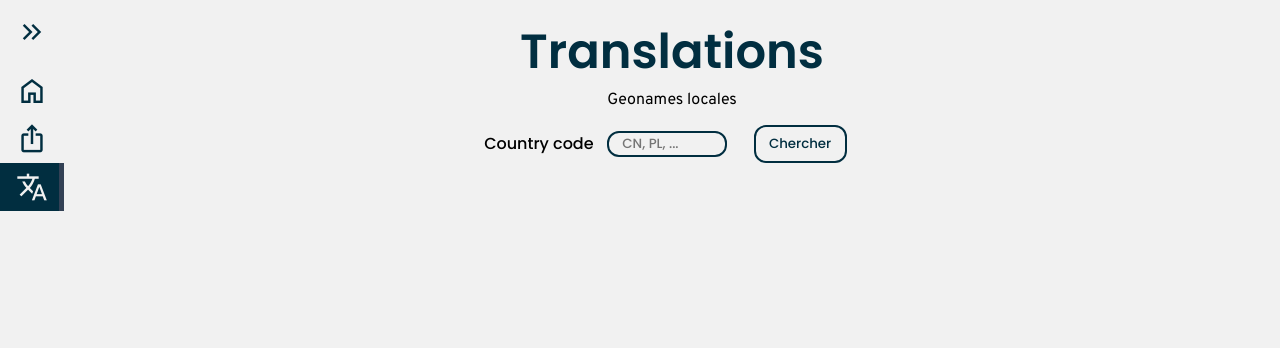
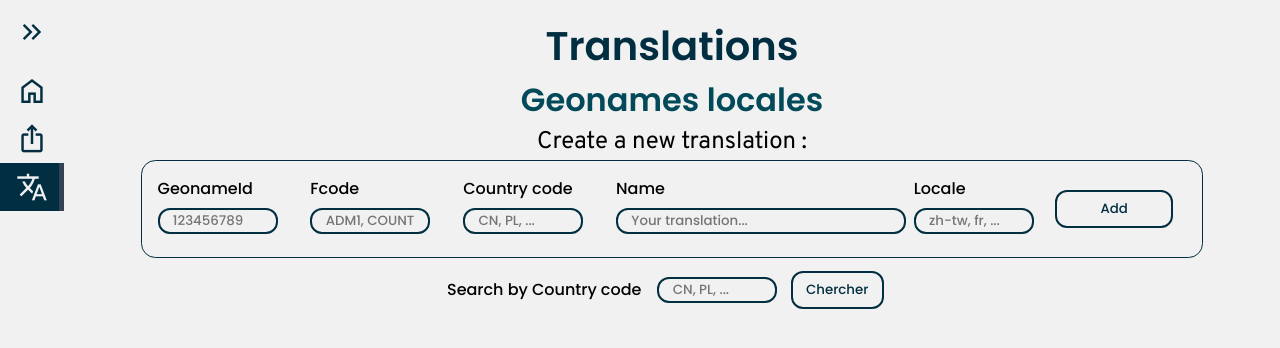
Before and after one commit to uglykidmat/geonames-vue, a Vue app: page /translations in a window 1280 px wide. Shown: the top 348 px of the page. Built offline with nearby package versions, Linux system fonts and the light colour scheme.

Commit message:
feat(translations): POST translation form

```diff
--- a/src/App.vue
+++ b/src/App.vue
@@ -93,12 +93,12 @@ button {
 
 h2 {
   color: var(--dark);
-  font-size: 3rem;
+  font-size: 2.5rem;
 }
 
 h3 {
   color: var(--grey);
-  font-size: 1.5rem;
+  font-size: 2rem;
 }
 
 a {
@@ -113,6 +113,7 @@ a:hover {
 
 p {
   font-family: 'Overpass', sans-serif;
+  font-size: 1.5em;
 }
 
 ul {
--- a/src/components/Translation.vue
+++ b/src/components/Translation.vue
@@ -40,15 +40,13 @@ function switchoff() {
 <template>
     <ul class="responserow">
         <li>{{ GeonameId }}</li>
-        <!-- <li>{{ Fcode }}</li> -->
+        <li>{{ Fcode }}</li>
         <li>{{ CountryCode }}</li>
-        <li>{{ Locale }}</li>
-
         <li v-if="!isEditActive && !translationDone">{{ OriginalName }}</li>
         <li v-if="translationDone">{{ newTranslation }}</li>
         <input v-if="isEditActive" v-model="newTranslation"
             @keydown.enter="$emit('updatename', newTranslation, Index); switchoff()" type="text" class="editblock" />
-
+        <li>{{ Locale }}</li>
         <div class="formbuttons">
             <button v-if="!isEditActive" :id="`Button` + Index" class="editbutton"
                 @click="$emit('translationDone'); editTranslation(OriginalName)">Edit</button>
@@ -60,15 +58,6 @@ function switchoff() {
 </template>
 
 <style scoped lang="scss">
-.responserow {
-    /* margin: 0; */
-    display: grid;
-    grid-template-rows: 1fr;
-    grid-template-columns: 1fr 1fr 2fr 1fr 1fr;
-    column-gap: 1em;
-    text-align: left;
-    align-items: center;
-
 input {
     line-height: 1.5;
     font-weight: 400;
@@ -77,13 +66,12 @@ function switchoff() {
     border: none;
     border-bottom: 1px solid var(--dark);
 }
-}
 
 .formbuttons {
     display: flex;
     flex-flow: row nowrap;
     align-items: center;
     justify-items: center;
-    gap: 1em;
+    gap: 0.5em;
 }
 </style>
--- a/src/views/TranslationsView.vue
+++ b/src/views/TranslationsView.vue
@@ -16,7 +16,7 @@ const activeEdit = ref(false);
 const translationIsDone = ref(false);
 const patchResponse = ref('');
 const patchOk = ref('false');
-
+let parsedPatchResponse = null;
 
 async function searchTranslationByCountryCode() {
     try {
@@ -65,6 +65,10 @@ async function saveEditedTranslations(patchContent) {
             }
         );
         patchResponse.value = await response.json();
+        // __________________________________________
+        parsedPatchResponse = JSON.parse(JSON.stringify(patchResponse.value));
+        // for (let item of parsedPatchResponse) { console.log(item); }
+        // __________________________________________
         patchOk.value = true;
         translationIsDone.value = false;
     } catch (error) {
@@ -81,25 +85,106 @@ function translationDone() {
 //NO TOUCHY\\
 function updateName(name, index) {
     parsedContent[index].name = name;
-
 }
 
 async function parsetoarray(parsedContent) {
     let patchContent = JSON.stringify(parsedContent);
-    console.log("patchContent : ", patchContent);
-    console.log("patchContent type : ", typeof patchContent);
     await saveEditedTranslations(patchContent);
-
 }
 //NO TOUCHY\\
+
+const newTranslationForm = ref({
+    geonameId: '',
+    Fcode: '',
+    countryCode: '',
+    Name: '',
+    Locale: '',
+});
+
+async function postNewTranslation(geonameId, Fcode, countryCode, Name, Locale) {
+    let newTranslation = new Object();
+    newTranslation.geonameId = geonameId;
+    newTranslation.fcode = Fcode.toUpperCase();
+    newTranslation.countryCode = countryCode.toUpperCase();
+    newTranslation.name = Name;
+    newTranslation.locale = Locale.toLowerCase();
+
+    let jsonPostContent = "[" + JSON.stringify(newTranslation) + "]";
+    // __________________________________________
+    try {
+        errorHappened.value = false;
+        loader.value = true;
+        const response = await fetch(
+            // apiURL + '/country/list/' + locale.value,
+            'https://127.0.0.1:8000/translation',
+            {
+                method: "POST",
+                headers: {
+                    'Authorization': `Basic ${apiToken}`,
+                    'Content-Type': 'application/json',
+                },
+                body: jsonPostContent
+            }
+        );
+        patchResponse.value = await response.json();
+        // __________________________________________
+        translationIsDone.value = false;
+    } catch (error) {
+        patchResponse.value = error;
+        errorHappened.value = true;
+        loader.value = false;
+    }
+    loader.value = false;
+}
 </script>
 
 <template>
     <div class="translations">
         <h2>Translations</h2>
-        <p>Geonames locales</p>
+        <h3>Geonames locales</h3>
+        <div>
+            <p>Create a new translation : </p>
+            <form v-on:submit.prevent="postNewTranslation(
+                newTranslationForm.geonameId,
+                newTranslationForm.Fcode,
+                newTranslationForm.countryCode,
+                newTranslationForm.Name,
+                newTranslationForm.Locale
+            )" class="translation-form-new">
+                <div>
+                    <label for="postgeonameid" class="form-input-label">GeonameId</label>
+                    <input type="text" class="form-input" name="postgeonameid" id="postgeonameid" placeholder="123456789"
+                        v-model="newTranslationForm.geonameId">
+                </div>
+                <div>
+                    <label for="postfcode" class="form-input-label">Fcode</label>
+                    <input type="text" class="form-input" name="postfcode" id="postfcode" placeholder='ADM1, COUNTRY,...'
+                        v-model="newTranslationForm.Fcode">
+                </div>
+                <div>
+                    <label for="postcountrycode" class="form-input-label">Country code</label>
+                    <input type="text" maxlength="2" class="form-input" name="postcountrycode" id="postcountrycode"
+                        placeholder='CN, PL, ...' v-model="newTranslationForm.countryCode">
+                </div>
+                <div>
+                    <label for="postname" class="form-input-label">Name</label>
+                    <input type="text" class="form-input form-input-name" name="postname" id="postname"
+                        placeholder="Your translation..." v-model="newTranslationForm.Name">
+                </div>
+                <div>
+                    <label for="postlocale" class="form-input-label">Locale</label>
+                    <input type="text" class="form-input" name="postlocale" id="postlocale" placeholder="zh-tw, fr, ..."
+                        v-model="newTranslationForm.Locale">
+                </div>
+                <div class="formbuttons">
+                    <button>Add</button>
+                    <!-- <button>Cancel</button> -->
+                </div>
+            </form>
+        </div>
+
         <div class="translation-form">
-            <label for="countrycodefield" class="form-input-label">Country code</label>
+            <label for="countrycodefield" class="form-input-label  form-search-label">Search by Country code </label>
             <input v-model="searchbycountrycode" type="text" maxlength="2" class="form-input" name="countrycodefield"
                 id="countrycodefield" @keydown.enter="searchTranslationByCountryCode" placeholder='CN, PL, ...'>
             <button @click="searchTranslationByCountryCode">Chercher</button>
@@ -111,20 +196,19 @@ async function parsetoarray(parsedContent) {
         </div>
 
         <div v-if="errorHappened" class="patchresponse">{{ patchResponse }}</div>
-        <div v-if="patchOk" class="patchresponse">{{ patchResponse }}</div>
+        <div v-if="patchOk" id="patchsuccess" class="patchresponse patchsuccess">{{ patchResponse }}</div>
         <div class="responsecontent" v-if="refParsedContent && !errorHappened && !emptyResponse">
             <!-- <button @click="logMe">LOGME</button> -->
             <div id="responserowtitle" class="responserow">
                 <div>GeonameId</div>
+                <div>Fcode</div>
                 <div>CountryCode</div>
                 <div>Name</div>
-                <!-- <li>Fcode</li> -->
                 <div>Locale</div>
                 <div v-if="translationIsDone" class="validatebuttons">
                     <button class="save" @click="parsetoarray(parsedContent)">Save</button>
                     <button class="save" @click="searchTranslationByCountryCode">Cancel</button>
                 </div>
-
             </div>
             <Translation v-for="(translation, index) in refParsedContent" :key="index" :GeonameId="translation.geonameId"
                 :CountryCode="translation.countryCode" :OriginalName="translation.name" :Fcode="translation.fcode"
@@ -136,15 +220,22 @@ async function parsetoarray(parsedContent) {
 
 <style scoped lang="scss">
 .translations {
-    // max-width: 66vw;
-    // width: auto;
     display: flex;
     flex-flow: column nowrap;
     align-items: center;
 
+    .patchresponse {
+        margin: 1em;
+        color: var(--primary);
+    }
+
     .responsecontent {
         width: 100%;
         font-size: 0.8em;
+
+        #responserowtitle {
+            padding: 1em;
+        }
 
         .responserow .validatebuttons {
             display: flex;
@@ -155,25 +246,33 @@ async function parsetoarray(parsedContent) {
             margin: 0;
             padding: 0.5em 1em;
             width: fit-content;
-            // background-color: var(--light);
         }
 
         .responserow {
             display: grid;
             grid-template-rows: 1fr;
-            grid-template-columns: 1fr 0.5fr 0.5fr 2fr 1fr;
+            grid-template-columns: 1fr 0.5fr 0.5fr 2fr 0.5fr 1fr;
             column-gap: 1em;
             text-align: left;
             align-items: center;
         }
+    }
+}
 
-        .formbuttons {
-            display: flex;
-            flex-flow: row nowrap;
-            align-items: center;
-            justify-items: center;
-            gap: 0.5em;
-        }
+.translation-form-new {
+    display: grid;
+    // grid-template-rows: 1fr;
+    grid-template-columns: 1fr 1fr 1fr 2fr 0.5fr 1fr;
+    column-gap: 0.5em;
+    text-align: left;
+    align-items: center;
+    padding: 1em;
+    border-radius: 0.9em;
+    border: 1px solid var(--dark);
+
+    div {
+        display: flex;
+        flex-flow: column nowrap;
     }
 }
 
@@ -186,20 +285,6 @@ async function parsetoarray(parsedContent) {
     font-weight: 400;
     font-family: 'Poppins', sans-serif;
 
-    .form-input {
-        // border-radius: 0.8em;
-        // padding: 0.5em;
-        font-family: 'Poppins', sans-serif;
-        background-color: var(--light);
-        width: 120px;
-        height: 2em;
-
-        margin: 1em;
-        padding: 0.5em 1em;
-        border-radius: 0.9em;
-        border: 2px solid var(--dark);
-    }
-
     button {
         max-width: fit-content;
         font-family: 'Poppins', sans-serif;
@@ -207,6 +292,25 @@ async function parsetoarray(parsedContent) {
         /* line-height: 1.5;
         font-weight: 400; */
     }
+}
+
+.form-input {
+    font-family: 'Poppins', sans-serif;
+    background-color: var(--light);
+    width: 120px;
+    height: 2em;
+    margin: 0.5em 0 0.5em 0;
+    padding: 0.5em 1em;
+    border-radius: 0.9em;
+    border: 2px solid var(--dark);
+}
+
+.form-search-label {
+    margin-right: 1em;
+}
+
+.form-input-name {
+    width: 100%;
 }
 
 ul {
```
Also changed, not shown: 1 other file (tests, documents, lock files or other folders). Lines whose indentation alone changed are shown as unchanged.
